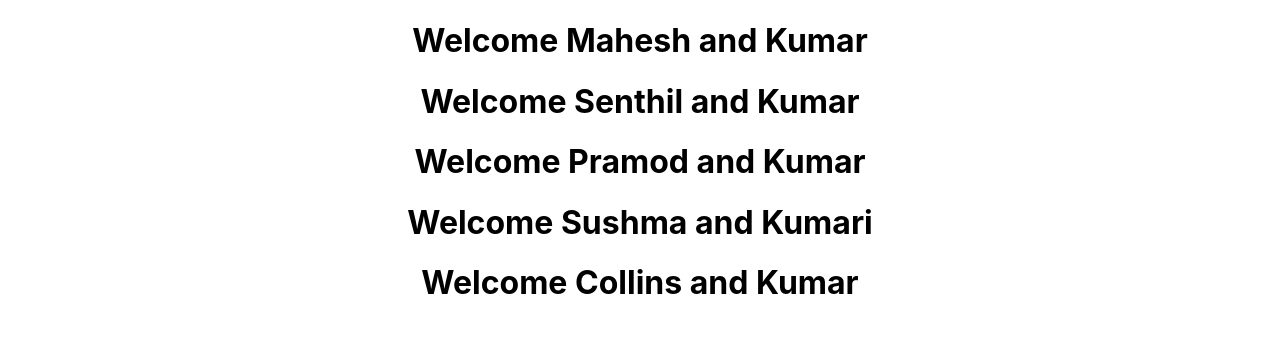
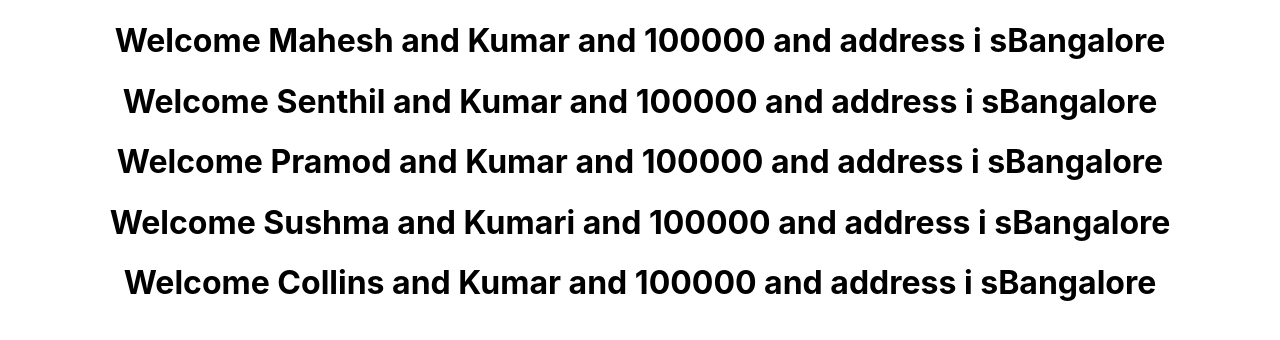
Before and after one commit to CodeCraftersGPT/tileskart3, a React (Create React App) app: page / in a window 1280 px wide. Shown: the top 340 px of the page. Built offline with nearby package versions, Linux system fonts and the light colour scheme.

Commit message:
3-GreetComponentWithProps

```diff
--- a/src/App.js
+++ b/src/App.js
@@ -1,16 +1,28 @@
 import logo from './logo.svg';
 import './App.css';
 import Greet from './Components/Greet';
+
+const employee ={
+  name:"John",
+  age:30,
+  salary:100000,
+  address:{
+    city:"Bangalore",
+    state:"Karnataka",
+    country:"India"
+  },
+}
+
 
 
 function App() {
   return (
     <div className="App">
-     <Greet firstName="Mahesh" lastName="Kumar"/>
-     <Greet firstName="Senthil" lastName="Kumar"/>
-     <Greet firstName="Pramod" lastName="Kumar"/>
-     <Greet firstName="Sushma" lastName="Kumari"/>
-     <Greet firstName="Collins" lastName="Kumar"/>
+     <Greet firstName="Mahesh" lastName="Kumar" data={employee}/>
+     <Greet firstName="Senthil" lastName="Kumar"  data={employee}/>
+     <Greet firstName="Pramod" lastName="Kumar" data={employee}/>
+     <Greet firstName="Sushma" lastName="Kumari" data={employee}/>
+     <Greet firstName="Collins" lastName="Kumar" data={employee}/>
 
     </div>
   );
--- a/src/Components/Greet.js
+++ b/src/Components/Greet.js
@@ -1,13 +1,15 @@
 // create greet component in reactjs which displays simple greet message.
 
-import React from 'react';
+function Greet(props){
 
-function Greet (props) {
-    return (
-        <div>
-            <h1>Welcome {props.firstName} and {props.lastName}</h1>
-        </div>
-    )
+    // state. if the component has any data. we should ideally keep them inside the state.
+
+    const {firstName, lastName,data} = props;
+    console.log(data);
+    const {address,salary} = data;
+
+
+    return  <h1>Welcome {firstName} and {lastName}  and {salary} and address i s{address.city}</h1>
 }
 
 export default Greet;
```
